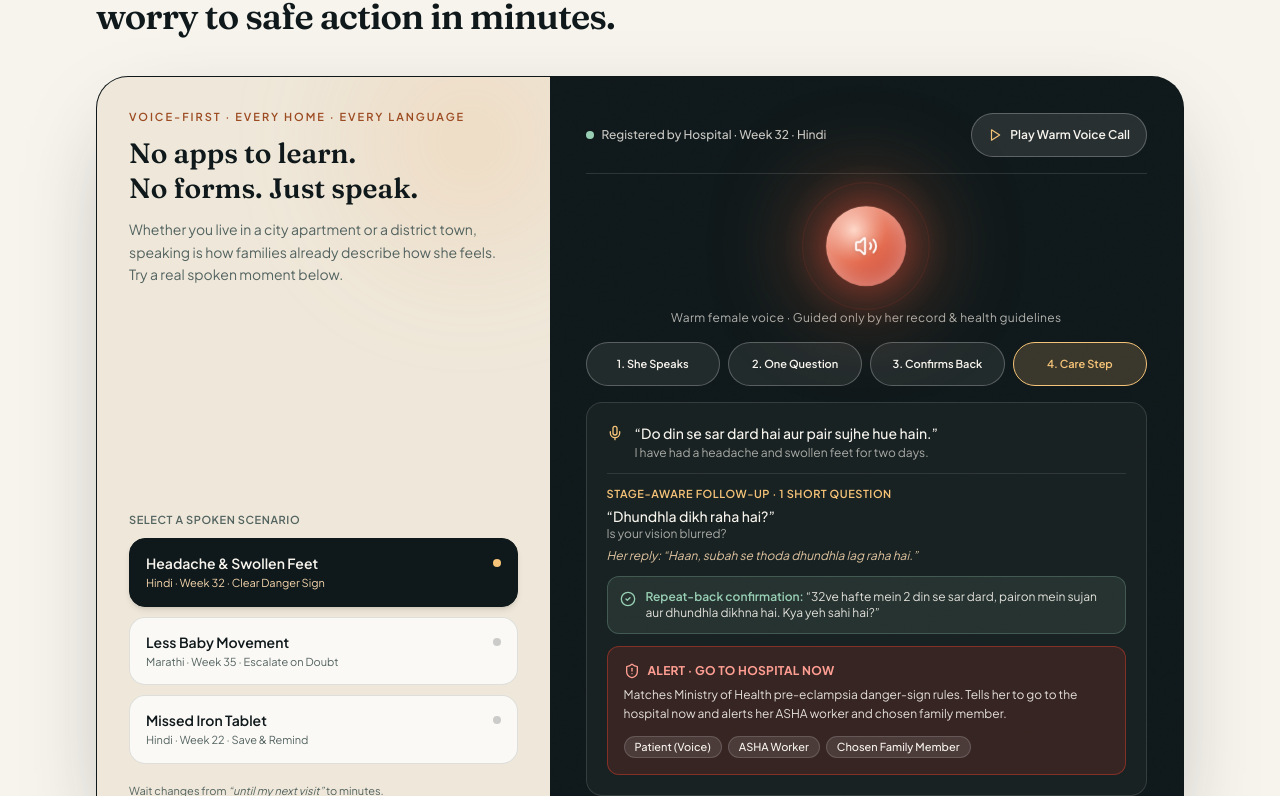
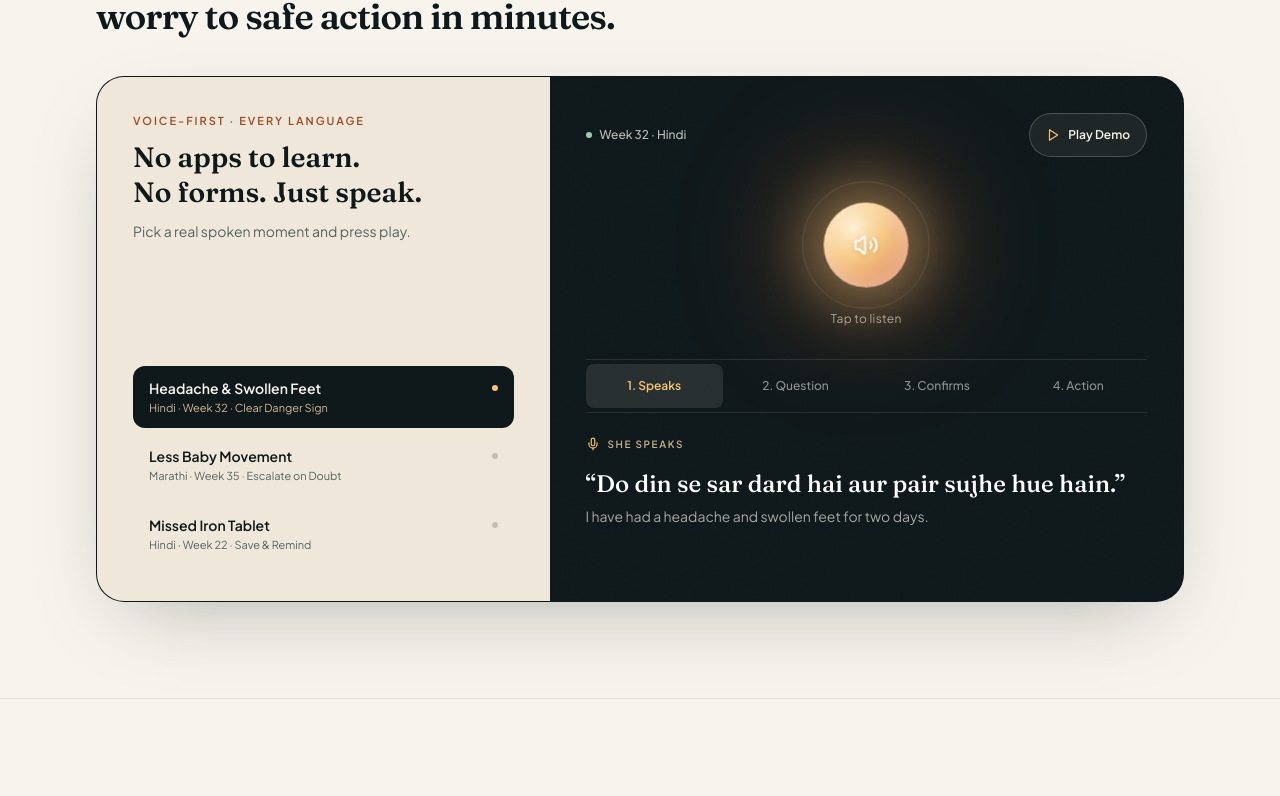
Before and after one commit to rimraf-adi/sakhi, a Next.js app in the folder apps/web/: page / in a window 1280 px wide. Shown: the part 1844-2640 px from the top of the page. Built offline with nearby package versions, Linux system fonts and the light colour scheme.

Commit message:
simplify orb showcase layout

```diff
--- a/apps/web/src/components/OrbShowcase.tsx
+++ b/apps/web/src/components/OrbShowcase.tsx
@@ -16,10 +16,10 @@ import {
 } from "@/data/sakhi-content";
 
 const STEP_LABELS: { step: TraceStep; label: string }[] = [
-  { step: 1, label: "1. She Speaks" },
-  { step: 2, label: "2. One Question" },
-  { step: 3, label: "3. Confirms Back" },
-  { step: 4, label: "4. Care Step" },
+  { step: 1, label: "1. Speaks" },
+  { step: 2, label: "2. Question" },
+  { step: 3, label: "3. Confirms" },
+  { step: 4, label: "4. Action" },
 ];
 
 const ORB_THEMES = {
@@ -45,7 +45,7 @@ const ORB_THEMES = {
 
 export function OrbShowcase() {
   const [activeIndex, setActiveIndex] = useState(0);
-  const [step, setStep] = useState<TraceStep>(4);
+  const [step, setStep] = useState<TraceStep>(1);
   const [isPlaying, setIsPlaying] = useState(false);
   const timerRef = useRef<ReturnType<typeof setTimeout> | null>(null);
 
@@ -117,7 +117,7 @@ export function OrbShowcase() {
   const handleSelectScenario = (idx: number) => {
     stopPlayback();
     setActiveIndex(idx);
-    setStep(4);
+    setStep(1);
   };
 
   const orbStyle =
@@ -128,42 +128,26 @@ export function OrbShowcase() {
         : ORB_THEMES.idle;
 
   return (
-    <div className="overflow-hidden rounded-[32px] border border-[#0F181A]/15 bg-[#0F181A] shadow-[0_32px_90px_-32px_rgba(15,24,26,0.38)]">
+    <div className="overflow-hidden rounded-[28px] border border-[#0F181A]/12 bg-[#0F181A] shadow-[0_28px_80px_-32px_rgba(15,24,26,0.34)]">
       <div className="grid lg:grid-cols-12">
-        {/* Left Panel: Warm Editorial Paper + Zero-Menu Spoken Scenario Selector */}
-        <div className="relative flex flex-col justify-between overflow-hidden bg-[#EFE8DA] text-[#0F181A] lg:col-span-5">
-          <div
-            aria-hidden="true"
-            className="pointer-events-none absolute -top-20 -right-16 h-72 w-72 rounded-full opacity-55 blur-3xl"
-            style={{
-              background:
-                "radial-gradient(circle, rgba(246,196,120,0.55) 0%, rgba(217,119,69,0.16) 55%, transparent 75%)",
-            }}
-          />
-
-          <div className="relative z-10 flex h-full flex-col justify-between p-5 sm:p-7 lg:p-8">
+        {/* Left Panel: Editorial Copy + Clean Compact Scenario List */}
+        <div className="relative flex flex-col justify-between overflow-hidden bg-[#EFE8DA] p-6 text-[#0F181A] sm:p-8 lg:col-span-5 lg:p-9">
           <div>
             <p className="text-[11px] font-semibold tracking-[0.18em] text-[#9C4B22] uppercase">
-                Voice-First · Every Home · Every Language
+              Voice-First · Every Language
             </p>
             <h3 className="mt-2.5 font-serif text-2xl leading-tight font-semibold text-[#0F181A] sm:text-[1.75rem]">
               No apps to learn.
               <br />
               No forms. Just speak.
             </h3>
-              <p className="mt-3 max-w-sm text-xs leading-relaxed text-[#536360] sm:text-sm">
-                Whether you live in a city apartment or a district town, speaking is how families
-                already describe how she feels. Try a real spoken moment below.
+            <p className="mt-2.5 max-w-xs text-sm leading-relaxed text-[#536360]">
+              Pick a real spoken moment and press play.
             </p>
           </div>
 
-            {/* Scenario Selector Pills */}
-            <div className="mt-8 space-y-2.5">
-              <p className="text-[11px] font-semibold tracking-wider text-[#536360] uppercase">
-                Select a spoken scenario
-              </p>
           <div
-                className="grid grid-cols-1 gap-2.5 md:grid-cols-3 lg:grid-cols-1"
+            className="mt-8 grid grid-cols-1 gap-1.5 md:grid-cols-3 lg:grid-cols-1"
             role="group"
             aria-label="Spoken pregnancy scenarios"
           >
@@ -175,24 +159,24 @@ export function OrbShowcase() {
                   type="button"
                   aria-pressed={isActive}
                   onClick={() => handleSelectScenario(idx)}
-                      className={`min-h-[44px] w-full cursor-pointer rounded-2xl border px-4 py-3.5 text-left transition-[background-color,border-color,color,box-shadow,transform] duration-200 active:scale-[0.985] ${
+                  className={`min-h-[44px] w-full cursor-pointer rounded-xl px-4 py-3 text-left transition-[background-color,color,transform] duration-200 active:scale-[0.99] ${
                     isActive
-                          ? "border-[#0F181A] bg-[#0F181A] text-[#F7F4ED] shadow-md"
-                          : "border-[#0F181A]/12 bg-white/75 text-[#0F181A] hover:border-[#0F181A]/30 hover:bg-white"
+                      ? "bg-[#0F181A] text-[#F7F4ED]"
+                      : "bg-transparent text-[#0F181A] hover:bg-[#0F181A]/[0.06]"
                   }`}
                 >
                   <div className="flex items-center justify-between gap-2">
                     <span className="text-sm font-semibold">{item.pillTitle}</span>
                     <span
                       aria-hidden="true"
-                          className={`h-2 w-2 rounded-full ${
+                      className={`h-1.5 w-1.5 rounded-full ${
                         isActive ? "bg-[#F6C478]" : "bg-[#0F181A]/20"
                       }`}
                     />
                   </div>
                   <p
                     className={`mt-0.5 text-[11px] ${
-                          isActive ? "text-[#F5D6AE]" : "text-[#536360]"
+                      isActive ? "text-[#F5D6AE]/85" : "text-[#536360]"
                     }`}
                   >
                     {item.pillMeta}
@@ -201,22 +185,16 @@ export function OrbShowcase() {
               );
             })}
           </div>
-
-              <p className="pt-2 text-[11px] leading-relaxed text-[#536360]">
-                Wait changes from <span className="italic">“until my next visit”</span> to minutes.
-              </p>
-            </div>
-          </div>
         </div>
 
-        {/* Right Panel: Deep Obsidian Ink + Film Grain + Interactive Glowing Orb */}
-        <div className="bg-grain relative flex flex-col justify-between bg-[#0F181A] p-5 text-[#F7F4ED] sm:p-7 lg:col-span-7 lg:p-9">
+        {/* Right Panel: Deep Obsidian Ink + Single Minimal Glowing Orb Stage */}
+        <div className="bg-grain relative flex flex-col justify-between gap-6 bg-[#0F181A] p-6 text-[#F7F4ED] sm:p-8 lg:col-span-7 lg:p-9">
           {/* Top Context Bar */}
-          <div className="relative z-10 flex flex-wrap items-center justify-between gap-3 border-b border-white/12 pb-4">
-            <div className="flex items-center gap-2 text-xs font-medium text-[#F7F4ED]/80">
-              <span aria-hidden="true" className="inline-block h-2 w-2 rounded-full bg-[#98CFB4]" />
-              <span>
-                Registered by Hospital · Week {scenario.week} · {scenario.language}
+          <div className="relative z-10 flex flex-wrap items-center justify-between gap-3">
+            <div className="flex items-center gap-2 text-xs font-medium text-[#F7F4ED]/75">
+              <span aria-hidden="true" className="inline-block h-1.5 w-1.5 rounded-full bg-[#98CFB4]" />
+              <span className="tabular-nums">
+                Week {scenario.week} · {scenario.language}
               </span>
             </div>
 
@@ -224,24 +202,30 @@ export function OrbShowcase() {
               type="button"
               aria-pressed={isPlaying}
               onClick={handlePlayCall}
-              className="inline-flex min-h-[44px] w-full cursor-pointer items-center justify-center gap-2 rounded-full border border-white/25 bg-white/10 px-4 py-2 text-xs font-semibold text-[#F7F4ED] transition-[background-color,transform] duration-200 hover:bg-white/18 active:scale-[0.985] sm:w-auto"
+              className="inline-flex min-h-[44px] w-full cursor-pointer items-center justify-center gap-2 rounded-full border border-white/20 bg-white/[0.06] px-4 py-2 text-xs font-semibold text-[#F7F4ED] transition-[background-color,transform] duration-200 hover:bg-white/14 active:scale-[0.985] sm:w-auto"
             >
               {isPlaying ? (
                 <>
                   <Pause aria-hidden="true" className="h-3.5 w-3.5 text-[#F6C478]" />
-                  Pause Call Demo
+                  Pause
                 </>
               ) : (
                 <>
                   <Play aria-hidden="true" className="h-3.5 w-3.5 text-[#F6C478]" />
-                  Play Warm Voice Call
+                  Play Demo
                 </>
               )}
             </button>
           </div>
 
-          {/* Center Orb Stage */}
-          <div className="relative z-10 my-4 flex flex-col items-center">
+          {/* Clickable Center Orb */}
+          <div className="relative z-10 flex flex-col items-center py-2">
+            <button
+              type="button"
+              onClick={handlePlayCall}
+              aria-label={isPlaying ? "Pause call demo" : "Play voice call demo"}
+              className="group flex cursor-pointer flex-col items-center focus:outline-none"
+            >
               <div className="relative flex h-28 w-28 items-center justify-center" aria-hidden="true">
                 <span
                   className={`animate-orb-ripple absolute inset-0 rounded-full border ${orbStyle.rippleColor}`}
@@ -250,7 +234,7 @@ export function OrbShowcase() {
                   className={`animate-orb-ripple-delayed absolute inset-0 rounded-full border ${orbStyle.rippleColor}`}
                 />
                 <div
-                className={`${orbStyle.animationClass} relative flex h-20 w-20 items-center justify-center rounded-full transition-[background,box-shadow] duration-500`}
+                  className={`${orbStyle.animationClass} relative flex h-20 w-20 items-center justify-center rounded-full transition-[background,box-shadow,transform] duration-500 group-hover:scale-[1.03] group-active:scale-95`}
                   style={{ background: orbStyle.background }}
                 >
                   {isPlaying ? (
@@ -275,23 +259,21 @@ export function OrbShowcase() {
                 </div>
               </div>
 
-            <p className="mt-2 text-xs tracking-wide text-[#F7F4ED]/70">
-              {isPlaying
-                ? `Speaking in ${scenario.language}…`
-                : "Warm female voice · Guided only by her record & health guidelines"}
-            </p>
+              <span className="mt-2.5 text-xs tracking-wide text-[#F7F4ED]/65 transition-colors group-hover:text-[#F6C478]">
+                {isPlaying ? `Speaking in ${scenario.language}…` : "Tap to listen"}
+              </span>
+            </button>
           </div>
 
-          {/* 4-Step Protocol Controls */}
-          <div className="relative z-10">
+          {/* Minimal 4-Step Hairline Tabs + Focused Single-Step Stage */}
+          <div className="relative z-10 space-y-4">
             <div
-              className="mb-4 grid grid-cols-2 gap-2 sm:grid-cols-4"
+              className="grid grid-cols-2 gap-1 border-y border-white/10 py-1 sm:grid-cols-4"
               role="group"
               aria-label="Conversation steps"
             >
               {STEP_LABELS.map((item) => {
                 const active = step === item.step;
-                const reached = step >= item.step;
                 return (
                   <button
                     key={item.step}
@@ -301,12 +283,10 @@ export function OrbShowcase() {
                       stopPlayback();
                       setStep(item.step);
                     }}
-                    className={`min-h-[44px] cursor-pointer rounded-full border px-3 py-2 text-[11px] font-semibold transition-[background-color,border-color,color,transform] duration-200 active:scale-[0.985] ${
+                    className={`min-h-[44px] cursor-pointer rounded-lg px-2 py-2 text-xs font-medium transition-[background-color,color] duration-200 ${
                       active
-                        ? "border-[#F6C478] bg-[#F6C478]/18 text-[#F6C478]"
-                        : reached
-                          ? "border-white/25 bg-white/8 text-[#F7F4ED]"
-                          : "border-white/10 text-[#F7F4ED]/55 hover:border-white/25"
+                        ? "bg-white/10 font-semibold text-[#F6C478]"
+                        : "text-[#F7F4ED]/55 hover:bg-white/[0.04] hover:text-[#F7F4ED]"
                     }`}
                   >
                     {item.label}
@@ -315,91 +295,70 @@ export function OrbShowcase() {
               })}
             </div>
 
-            {/* Live Bounded Trace */}
-            <div
-              aria-live="polite"
-              className="space-y-3 rounded-2xl border border-white/12 bg-white/[0.04] p-4 text-sm sm:p-5"
-            >
-              {/* Step 1: She Speaks */}
-              <div key={`${scenario.id}-s1`} className="animate-step-in flex items-start gap-3">
-                <Mic aria-hidden="true" className="mt-0.5 h-4 w-4 shrink-0 text-[#F6C478]" />
-                <div>
-                  <p className="font-medium text-[#F7F4ED]">{scenario.motherUtterance}</p>
-                  <p className="mt-0.5 text-xs text-[#F7F4ED]/65">{scenario.translation}</p>
+            {/* Active Step Output (Directly on Stage, Zero Nested Boxes) */}
+            <div aria-live="polite" className="min-h-[136px] pt-1">
+              {step === 1 ? (
+                <div key={`${scenario.id}-s1`} className="animate-step-in">
+                  <div className="inline-flex items-center gap-2 text-[10px] font-semibold tracking-[0.16em] text-[#F5D6AE]/80 uppercase">
+                    <Mic aria-hidden="true" className="h-3.5 w-3.5 text-[#F6C478]" />
+                    <span>She Speaks</span>
                   </div>
+                  <p className="mt-2.5 font-serif text-xl leading-snug font-medium text-white sm:text-2xl">
+                    {scenario.motherUtterance}
+                  </p>
+                  <p className="mt-1.5 text-sm text-[#F7F4ED]/65">{scenario.translation}</p>
                 </div>
+              ) : null}
 
-              {/* Step 2: 1 Stage-Aware Question */}
-              {step >= 2 ? (
-                <div
-                  key={`${scenario.id}-s2`}
-                  className="animate-step-in border-t border-white/10 pt-3"
-                >
-                  <p className="text-[11px] font-semibold tracking-wider text-[#F6C478] uppercase">
-                    Stage-aware follow-up · 1 short question
+              {step === 2 ? (
+                <div key={`${scenario.id}-s2`} className="animate-step-in">
+                  <p className="text-[10px] font-semibold tracking-[0.16em] text-[#F6C478] uppercase">
+                    Sakhi Asks
                   </p>
-                  <p className="mt-1 font-medium text-[#F7F4ED]">{scenario.followUpQuestion}</p>
-                  <p className="text-xs text-[#F7F4ED]/65">{scenario.followUpTranslation}</p>
-                  <p className="mt-1.5 text-xs text-[#F5D6AE]/90 italic">
+                  <p className="mt-2.5 font-serif text-xl leading-snug font-medium text-white sm:text-2xl">
+                    {scenario.followUpQuestion}
+                  </p>
+                  <p className="mt-1.5 text-sm text-[#F7F4ED]/65">
+                    {scenario.followUpTranslation}
+                  </p>
+                  <p className="mt-2.5 text-xs text-[#F5D6AE]/90 italic">
                     Her reply: {scenario.motherReply}
                   </p>
                 </div>
               ) : null}
 
-              {/* Step 3: Repeat-Back Confirmation */}
-              {step >= 3 ? (
-                <div
-                  key={`${scenario.id}-s3`}
-                  className="animate-step-in flex items-start gap-2.5 rounded-xl border border-[#98CFB4]/25 bg-[#98CFB4]/10 p-3 text-xs text-[#F7F4ED]"
-                >
-                  <CheckCircle2
-                    aria-hidden="true"
-                    className="mt-0.5 h-4 w-4 shrink-0 text-[#98CFB4]"
-                  />
-                  <div>
-                    <span className="font-semibold text-[#98CFB4]">
-                      Repeat-back confirmation:{" "}
-                    </span>
-                    <span className="text-[#F7F4ED]/90">{scenario.repeatBack}</span>
+              {step === 3 ? (
+                <div key={`${scenario.id}-s3`} className="animate-step-in">
+                  <div className="inline-flex items-center gap-2 text-[10px] font-semibold tracking-[0.16em] text-[#98CFB4] uppercase">
+                    <CheckCircle2 aria-hidden="true" className="h-3.5 w-3.5 text-[#98CFB4]" />
+                    <span>Confirms Back</span>
                   </div>
+                  <p className="mt-2.5 font-serif text-xl leading-snug font-medium text-white sm:text-[1.4rem]">
+                    {scenario.repeatBack}
+                  </p>
                 </div>
               ) : null}
 
-              {/* Step 4: Bounded MoH Action */}
               {step === 4 ? (
+                <div key={`${scenario.id}-s4`} className="animate-step-in">
                   <div
-                  key={`${scenario.id}-s4`}
-                  className={`animate-step-in rounded-xl border p-4 ${
-                    scenario.action === "alert"
-                      ? "border-[#C23B2B]/55 bg-[#C23B2B]/18"
-                      : "border-[#98CFB4]/35 bg-[#98CFB4]/14"
-                  }`}
-                >
-                  <div
-                    className={`flex items-center gap-2 text-xs font-bold tracking-wide uppercase ${
+                    className={`inline-flex items-center gap-2 text-[10px] font-semibold tracking-[0.16em] uppercase ${
                       scenario.action === "alert" ? "text-[#FF9E92]" : "text-[#98CFB4]"
                     }`}
                   >
                     {scenario.action === "alert" ? (
-                      <ShieldAlert aria-hidden="true" className="h-4 w-4" />
+                      <ShieldAlert aria-hidden="true" className="h-3.5 w-3.5" />
                     ) : (
-                      <BellRing aria-hidden="true" className="h-4 w-4" />
+                      <BellRing aria-hidden="true" className="h-3.5 w-3.5" />
                     )}
-                    {scenario.actionTitle}
+                    <span>{scenario.actionTitle}</span>
                   </div>
-                  <p className="mt-1.5 text-xs leading-relaxed text-[#F7F4ED]/90">
+                  <p className="mt-2.5 text-sm leading-relaxed text-[#F7F4ED]/90 sm:text-base">
                     {scenario.actionDetail}
                   </p>
-                  <div className="mt-3 flex flex-wrap gap-1.5">
-                    {scenario.recipients.map((rec) => (
-                      <span
-                        key={rec}
-                        className="rounded-full border border-white/15 bg-white/10 px-2.5 py-0.5 text-[11px] font-medium text-[#F7F4ED]"
-                      >
-                        {rec}
-                      </span>
-                    ))}
-                  </div>
+                  <p className="mt-3 text-xs text-[#F7F4ED]/60">
+                    Notifies: {scenario.recipients.join(" · ")}
+                  </p>
                 </div>
               ) : null}
             </div>
```
Lines whose indentation alone changed are shown as unchanged.
